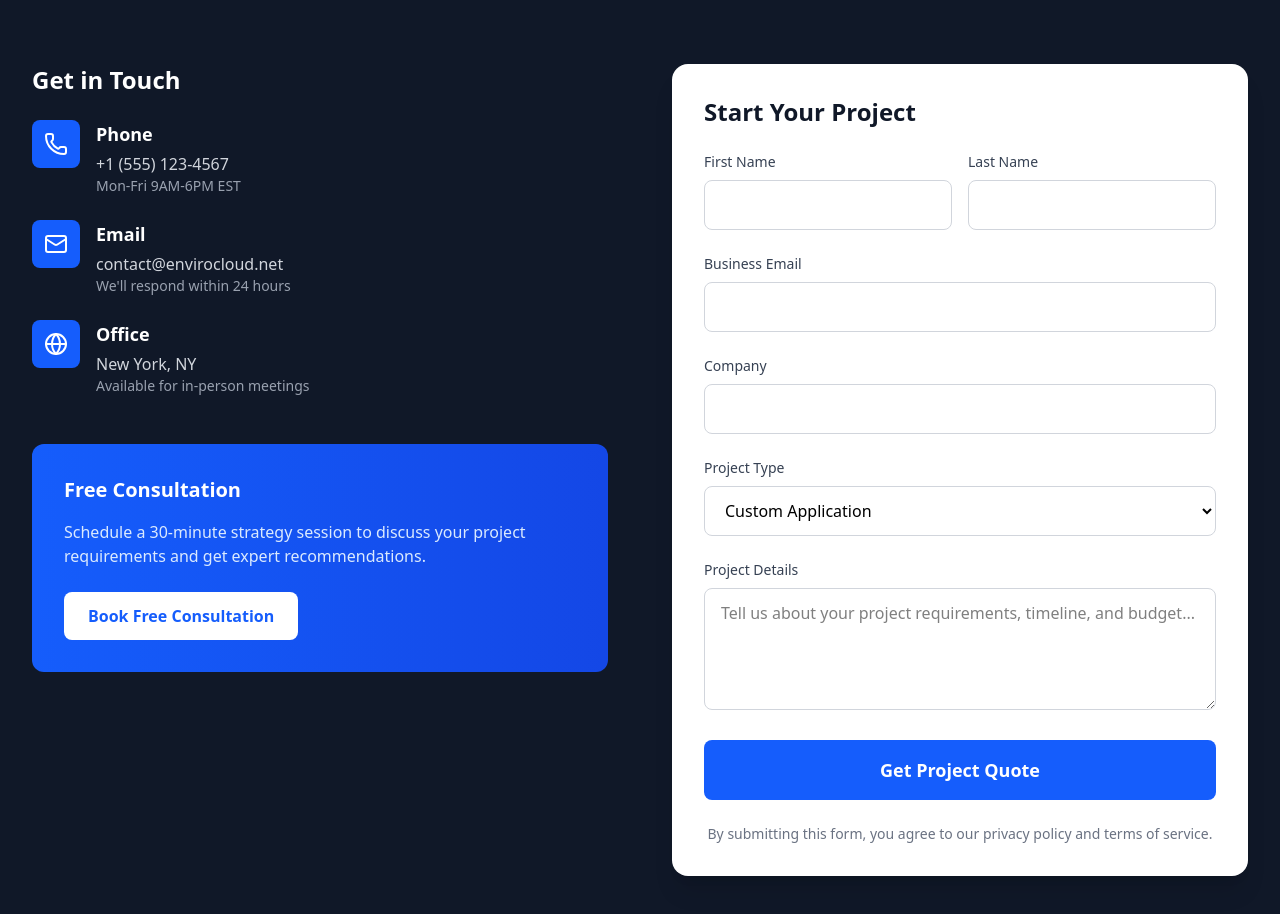
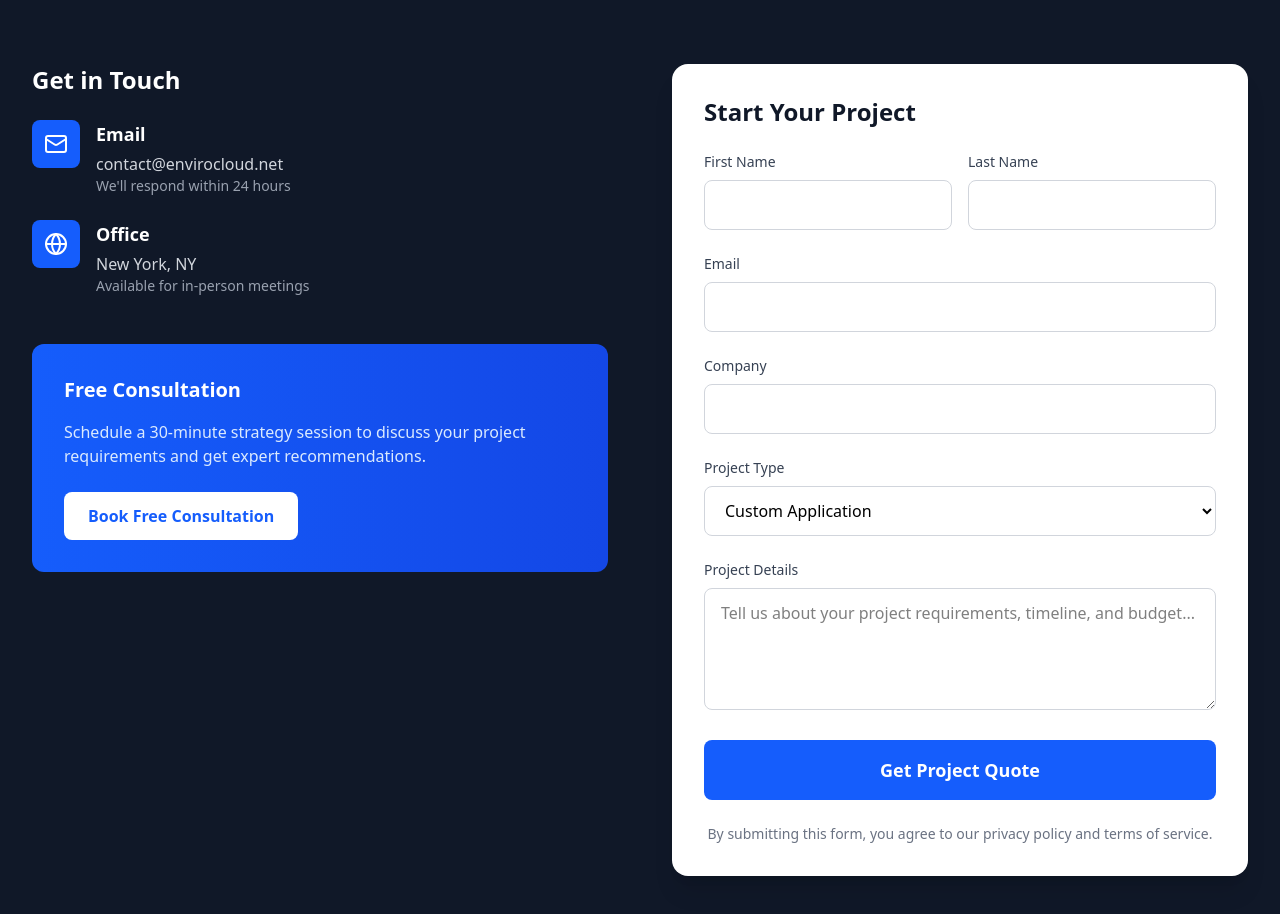
Before and after one commit to spence709/nas-services, a Next.js app: page / in a window 1280 px wide. Shown: the part 3863-4777 px from the top of the page. Built offline with nearby package versions, Linux system fonts and the light colour scheme.

Commit message:
fix : changed email name

```diff
--- a/src/app/components/email-template.tsx
+++ b/src/app/components/email-template.tsx
@@ -115,7 +115,7 @@
                   padding: "10px",
                 }}
               >
-                Business Email
+                Email
               </th>
               <td
                 style={{
--- a/src/app/page.tsx
+++ b/src/app/page.tsx
@@ -460,7 +460,7 @@
                   Get in Touch
                 </h3>
                 <div className="space-y-6">
-                  <div className="flex items-start space-x-4">
+                  {/* <div className="flex items-start space-x-4">
                     <div className="bg-blue-600 p-3 rounded-lg">
                       <Phone className="h-6 w-6 text-white" />
                     </div>
@@ -473,7 +473,7 @@
                         Mon-Fri 9AM-6PM EST
                       </p>
                     </div>
-                  </div>
+                  </div> */}
                   <div className="flex items-start space-x-4">
                     <div className="bg-blue-600 p-3 rounded-lg">
                       <Mail className="h-6 w-6 text-white" />
@@ -550,7 +550,7 @@
                 </div>
                 <div>
                   <label className="block text-sm font-medium text-gray-700 mb-2">
-                    Business Email
+                    Email
                   </label>
                   <input
                     type="email"
```
